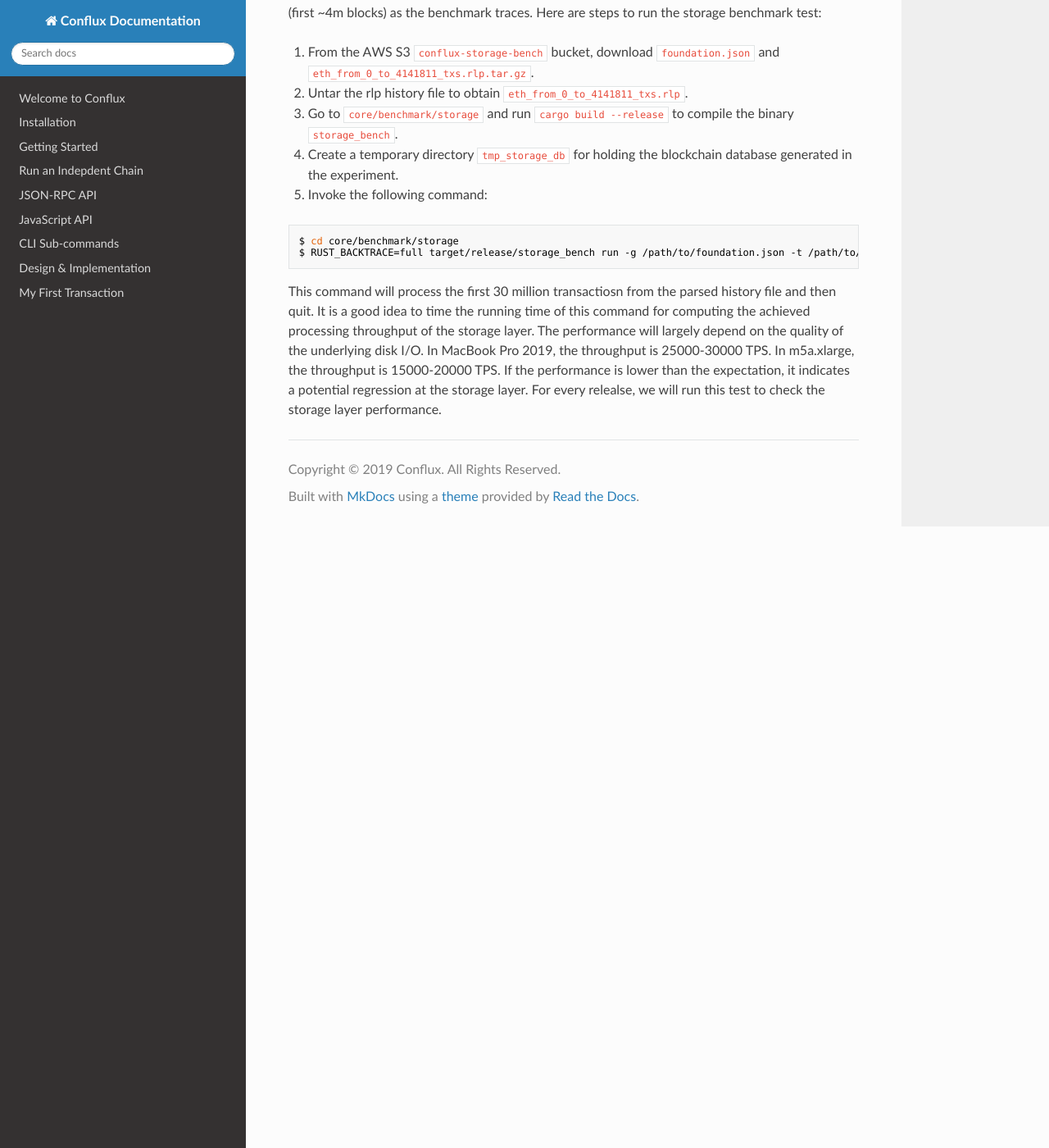
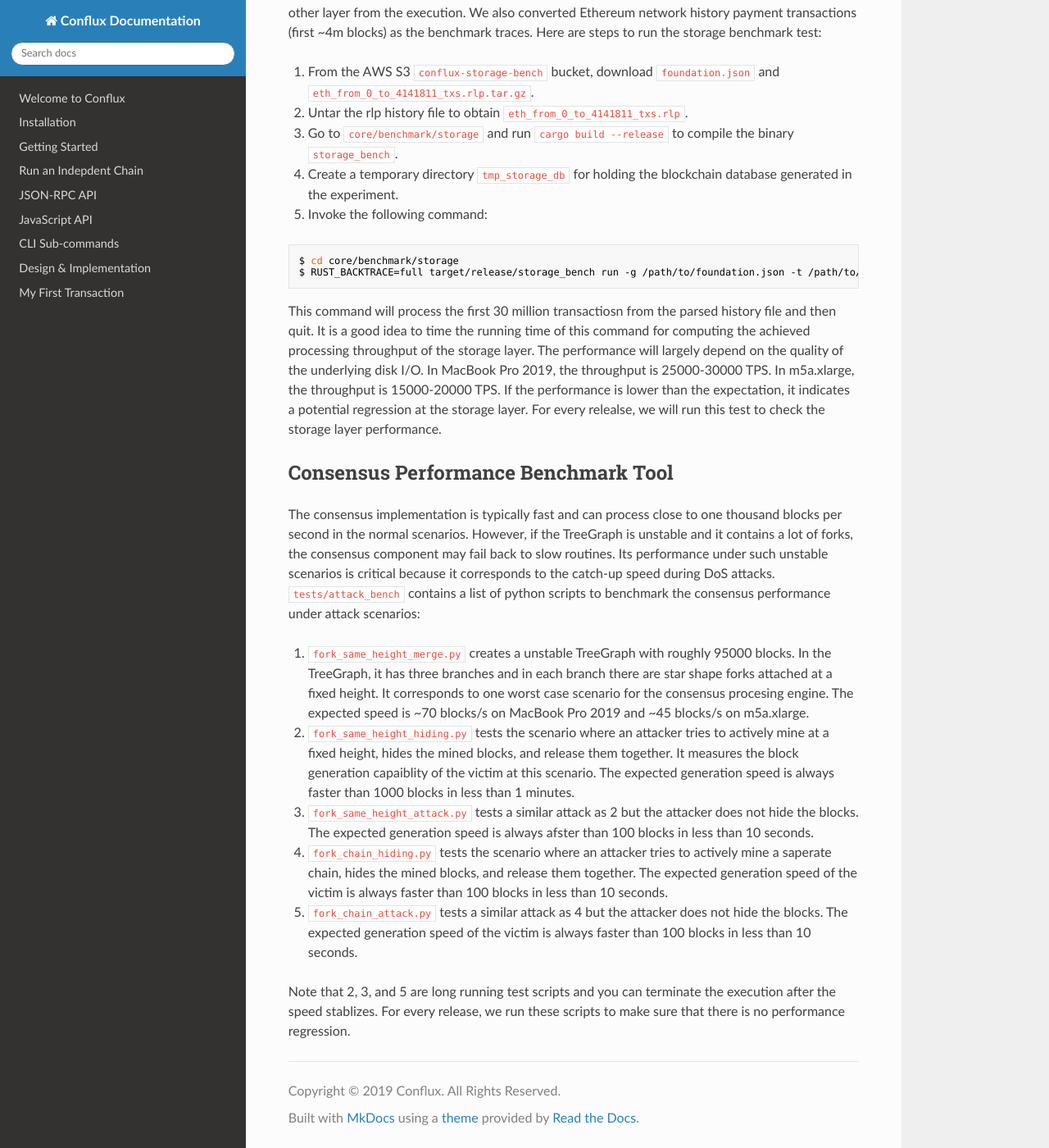
Before and after one commit to Conflux-Chain/conflux-doc, an MkDocs documentation site: the page built from docs/rigorous-testing.md, in a window 1280 px wide and 1400 px high, scrolled down 2569 px. Shown: the whole window at 82% size. Built offline with MkDocs 1.6.1, drawn with Linux system fonts in a browser that asks for light colours; nearby versions of some CDN libraries; some of the changed text lies outside the part shown.

Commit message:
add documentation for attack bench

```diff
--- a/docs/rigorous-testing.md
+++ b/docs/rigorous-testing.md
@@ -56,9 +56,10 @@ detecting bugs.
 
 The python script will also print out the processing speed of the consensus
 graph in the test. The expected speed is ~1000 blocks per second (on a Mac Book
-Pro 2019 laptop). If the reported speed is significantly lower than expected,
-it typically means a potential performance issue. For every release, we execute
-this fuzzing for at least one hour using the default parameters.
+Pro 2019 laptop) and ~350 blocks per second on m5a.xlarge. If the reported
+speed is significantly lower than expected, it typically means a potential
+performance issue. For every release, we execute this fuzzing for at least one
+hour using the default parameters.
 
 Note that if you terminate this script brutally (which you will like do). It
 leaves two to three temporary directories with the `__` prefix and `sqlite_db`.
@@ -156,3 +157,42 @@ In MacBook Pro 2019, the throughput is 25000-30000 TPS. In m5a.xlarge, the
 throughput is 15000-20000 TPS. If the performance is lower than the
 expectation, it indicates a potential regression at the storage layer. For
 every relealse, we will run this test to check the storage layer performance.
+
+## Consensus Performance Benchmark Tool
+
+The consensus implementation is typically fast and can process close to one
+thousand blocks per second in the normal scenarios. However, if the TreeGraph
+is unstable and it contains a lot of forks, the consensus component may fail
+back to slow routines. Its performance under such unstable scenarios is
+critical because it corresponds to the catch-up speed during DoS attacks.
+`tests/attack_bench` contains a list of python scripts to benchmark the
+consensus performance under attack scenarios:
+
+1. `fork_same_height_merge.py` creates a unstable TreeGraph with roughly 95000
+blocks. In the TreeGraph, it has three branches and in each branch there are
+star shape forks attached at a fixed height. It corresponds to one worst case
+scenario for the consensus procesing engine. The expected speed is ~70 blocks/s
+on MacBook Pro 2019 and ~45 blocks/s on m5a.xlarge.
+
+2. `fork_same_height_hiding.py` tests the scenario where an attacker tries to
+actively mine at a fixed height, hides the mined blocks, and release them
+together. It measures the block generation capaiblity of the victim at this
+scenario. The expected generation speed is always faster than 1000 blocks in
+less than 1 minutes.
+
+3. `fork_same_height_attack.py` tests a similar attack as 2 but the attacker
+does not hide the blocks. The expected generation speed is always afster than
+100 blocks in less than 10 seconds.
+
+4. `fork_chain_hiding.py` tests the scenario where an attacker tries to
+actively mine a saperate chain, hides the mined blocks, and release them
+together. The expected generation speed of the victim is always faster than 100
+blocks in less than 10 seconds.
+
+5. `fork_chain_attack.py` tests a similar attack as 4 but the attacker does not
+hide the blocks. The expected generation speed of the victim is always faster
+than 100 blocks in less than 10 seconds.
+
+Note that 2, 3, and 5 are long running test scripts and you can terminate the
+execution after the speed stablizes. For every release, we run these scripts to
+make sure that there is no performance regression.
```
